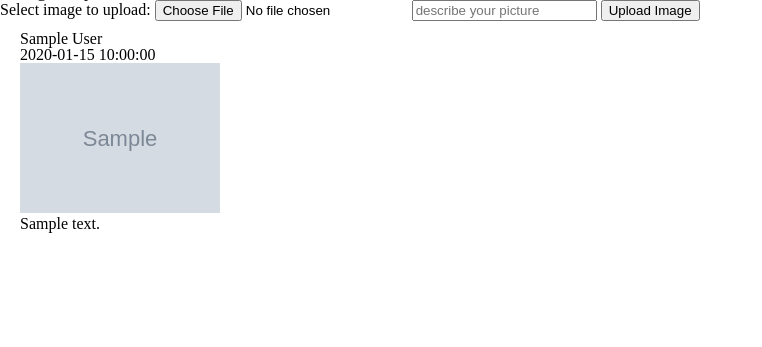
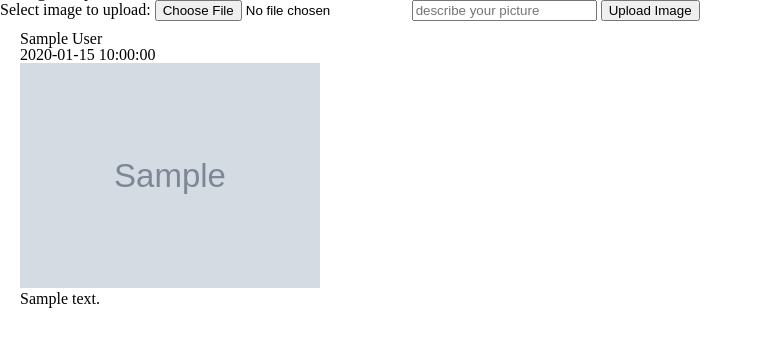
Before and after one commit to laurensgeerts/PHP_Project, a PHP site: page / in a window 1280 px wide. Shown: the part 57-404 px from the top of the page, without its empty margins (0-762 px from the left). Run offline with PHP 8.4, Linux system fonts and the light colour scheme; the visitor is signed in with stand-in values (Sample User, id 1); tables that the repository leaves empty or names only in its code hold one stand-in row (values such as "Sample post"); grey boxes marked "Sample" are stand-in pictures; data that the repository does not hold is empty.

Commit message:
style & hmtl change voor grid

```diff
--- a/css/style.css
+++ b/css/style.css
@@ -1,9 +1,15 @@
 article.post{
-    width: 200px;
+    width: 300px;
     margin: 10px 20px;
-
+    /* border: 1px grey; */
 }
 
 article.post img{
-    width: 200px;
+    width: 300px;
 }
+
+div.grid-container{
+    display: inline-grid;
+    grid-column: 25% 25% 25% 25%;
+
+}
--- a/index.php
+++ b/index.php
@@ -59,12 +59,14 @@ $posts = Post::getAll();
     	<input type="submit" value="Upload Image" name="submit" value="submit">
 	</form>
 	<?php foreach($posts as $post): ?>
-	    <article class="post" >
+    <div class="grid-container">
+	    <article class="post" href="detail.php?">
 			  <p> <?php echo $post->firstname." ".$post->lastname;?> </p>
         <p> <?php echo $post->date_created; ?> </p>
         <img src= " <?php echo $post->image; ?> " alt="">
 		    <p> <?php echo $post->description; ?> </p>
 	    </article>
+    </div>
 	<?php endforeach; ?>
   <script>
     //e.preventDefault();er
```
